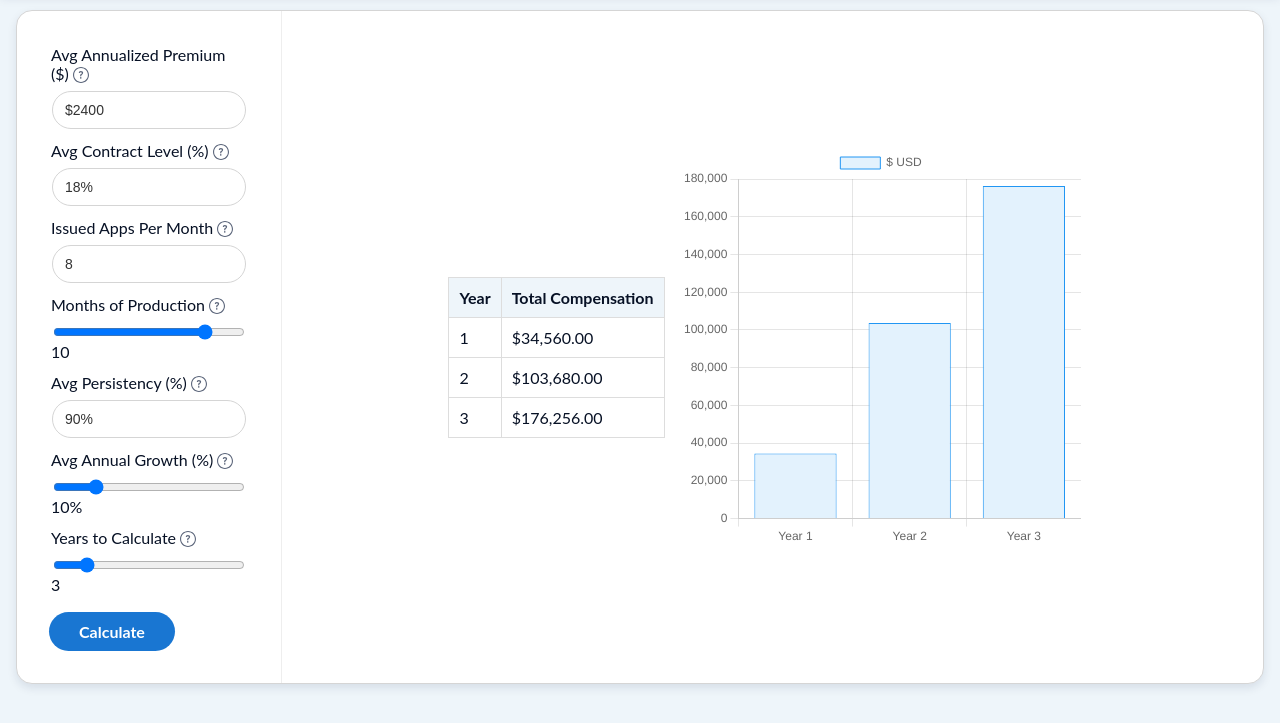
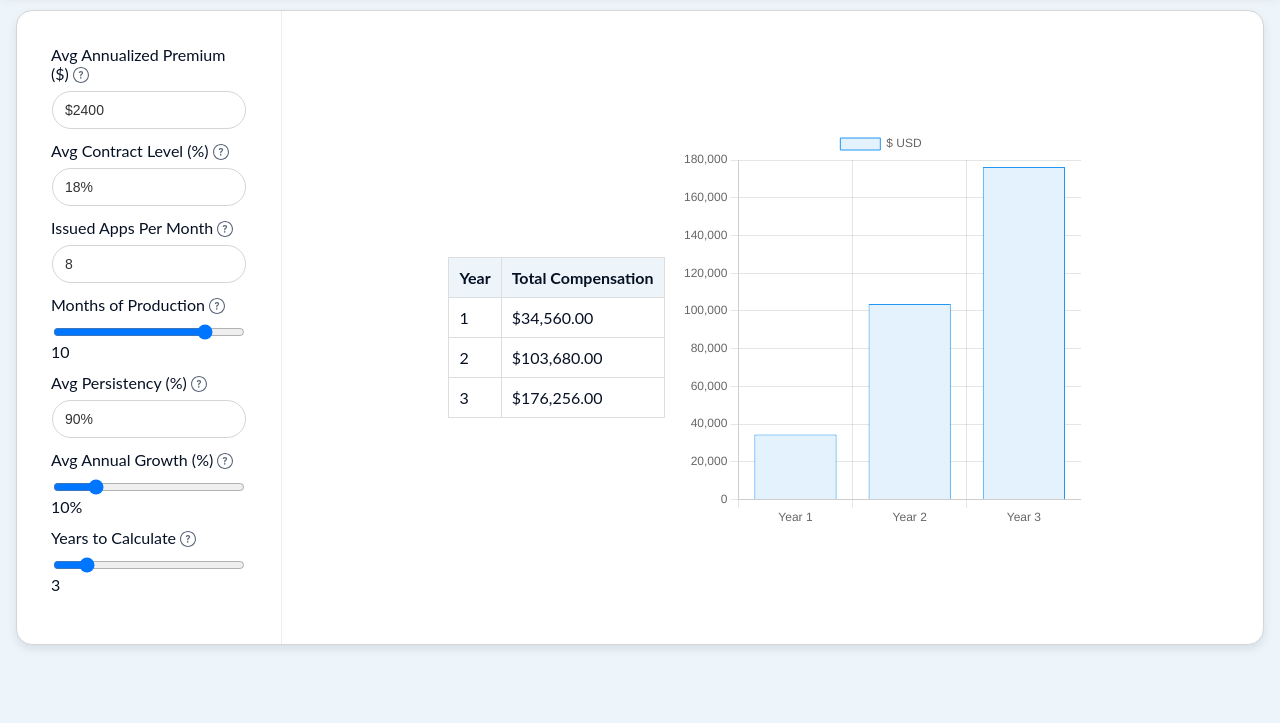
Before and after one commit to smit7488/medicare-calculator, a plain HTML site: page index.html in a window 1280 px wide. Shown: the part 77-800 px from the top of the page. Drawn offline with nearby package versions, Linux system fonts and the light colour scheme.

Commit message:
Update index.html

```diff
--- a/index.html
+++ b/index.html
@@ -82,9 +82,9 @@
             <input class="calculation-input" type="range" id="yearsSlider" value="3" min="0" max="20" step="1" onchange="updateSliderValue('yearsSlider')" required>
             <span id="yearsSliderValue">3</span> </div>
       </form>
-      <div class="button-wrapper">
+      <!--<div class="button-wrapper">
          <button type="button" onclick="calculateMedSupp()">Calculate</button>
-      </div>
+      </div> -->
    </div>
    <div class="outputswrapper">
       <div class="graph-output">
```
